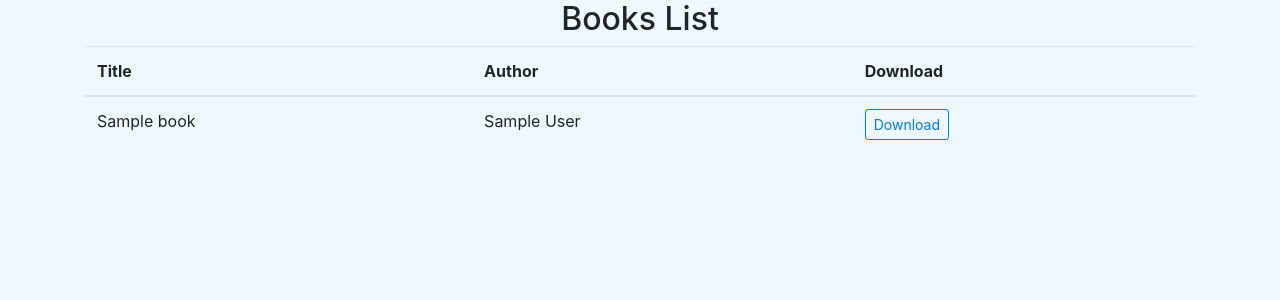
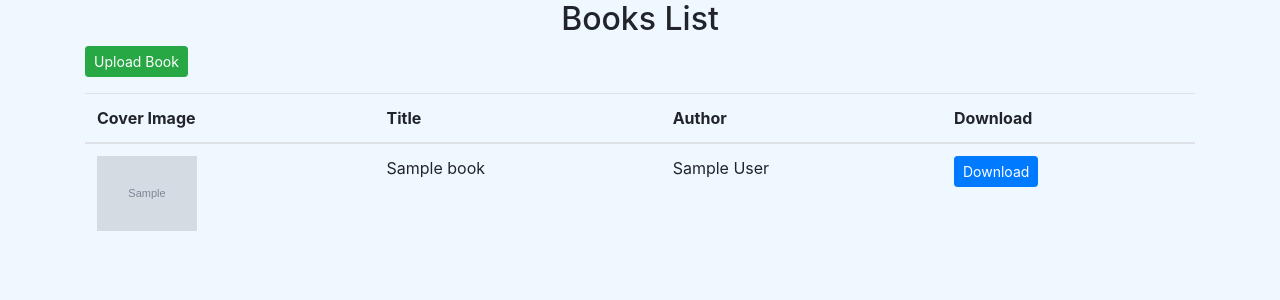
Before and after one commit to bharathjinka09/django-file-upload, a Django app: template uploader/templates/uploader/book_list.html in a window 1280 px wide. Shown: the top 300 px of the page. Run offline with Django 3.2, Linux system fonts and the light colour scheme; the template is opened without the code that fills it: most values are stand-ins (such as "Sample title", 1, 10 or a date in 2020); grey boxes marked "Sample" are stand-in pictures; some libraries are stand-ins or nearby versions.

Commit message:
Added cover image

```diff
--- a/project/settings.py
+++ b/project/settings.py
@@ -38,7 +38,11 @@ INSTALLED_APPS = [
     'django.contrib.messages',
     'django.contrib.staticfiles',
     'uploader',
+    'crispy_forms',
 ]
+
+CRISPY_TEMPLATE_PACK = 'bootstrap4'
+
 
 MIDDLEWARE = [
     'django.middleware.security.SecurityMiddleware',
--- a/uploader/forms.py
+++ b/uploader/forms.py
@@ -6,4 +6,4 @@ from .models import Book
 class BookForm(forms.ModelForm):
     class Meta:
         model = Book
-        fields = ['title', 'author', 'pdf']
+        fields = ['title', 'author', 'pdf', 'cover']
--- a/uploader/models.py
+++ b/uploader/models.py
@@ -5,6 +5,7 @@ class Book(models.Model):
     title = models.CharField(max_length=100)
     author = models.CharField(max_length=100)
     pdf = models.FileField(upload_to='books/pdfs/')
+    cover = models.ImageField(upload_to='books/covers/', null=True, blank=True)
 
     def __str__(self):
         return self.title
--- a/uploader/templates/uploader/book_list.html
+++ b/uploader/templates/uploader/book_list.html
@@ -12,10 +12,13 @@
 </head>
 <body class="container">
 	<h2 class="text-center">Books List</h2>
-
+	<p>
+		<a href="{% url 'upload_book' %}" class="btn btn-sm btn-success">Upload Book</a>
+	</p>
 	<table class="table">
 		<thead>
 			<tr>
+				<th>Cover Image</th>
 				<th>Title</th>
 				<th>Author</th>
 				<th>Download</th>
@@ -24,10 +27,17 @@
 		<tbody>
 			{% for book in books %}
 			<tr>
+				<td>
+					{% if book.cover %}
+						<img src="{{ book.cover.url }}" alt="{{ book.title }}" style="width: 100px;">
+					{% else %}
+						<span class="text-muted">No Cover Image</span>
+					{% endif %}
+				</td>
 				<td>{{ book.title }}</td>
 				<td>{{ book.author }}</td>
 				<td>
-					<a class="btn btn-sm btn-outline-primary" href="{{ book.pdf.url }}" target="_blank">Download
+					<a class="btn btn-sm btn-primary" href="{{ book.pdf.url }}" target="_blank">Download
 					</a>
 				</td>
 			</tr>
--- a/uploader/views.py
+++ b/uploader/views.py
@@ -21,7 +21,7 @@ def upload(request):
 
 
 def book_list(request):
-    books = Book.objects.all()
+    books = Book.objects.all()[::-1]
     return render(request, 'uploader/book_list.html', {'books': books})
 
 
```
Also changed, not shown: uploader/templates/uploader/upload_book.html (+6 -1 lines), db.sqlite3.
